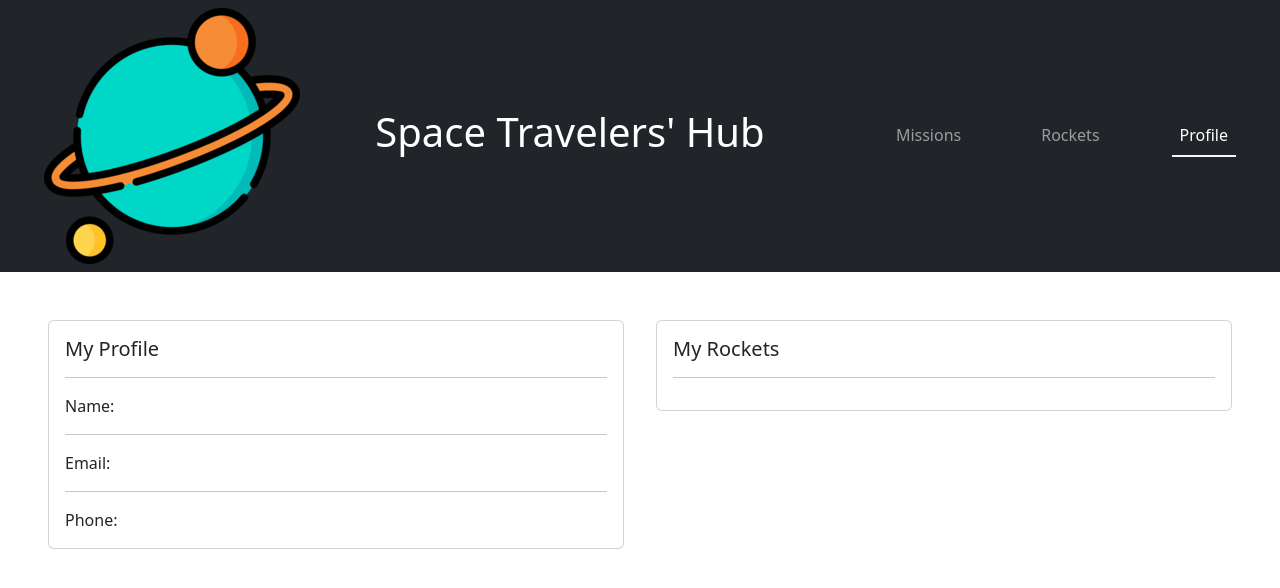
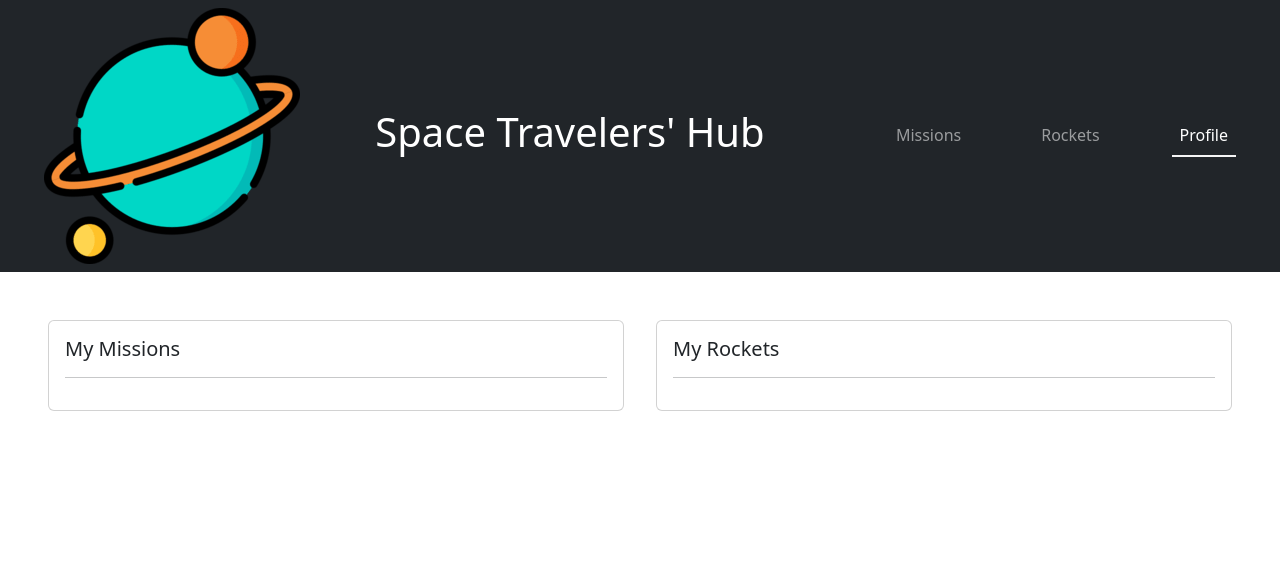
Before and after one commit to OmarMWarraich/Space-Travelers-Hub, a React (Create React App) app: page /profile in a window 1280 px wide. Shown: the top 588 px of the page. Built offline with nearby package versions, Linux system fonts and the light colour scheme.

Commit message:
feat: Implement missions action and badges

```diff
--- a/src/features/missions/Mission.js
+++ b/src/features/missions/Mission.js
@@ -2,24 +2,42 @@ import React, { useState } from 'react';
 import PropTypes from 'prop-types';
 import Badge from 'react-bootstrap/Badge';
 import Button from 'react-bootstrap/Button';
-/* eslint-disable-next-line */
-import styles from './Mission.module.css';
+import { useDispatch } from 'react-redux';
+import { joinMission, leaveMission } from './missionsSlice';
 
 const Mission = ({ mission }) => {
   const {
-    id, name, description,
+    id, name, description, reserved,
   } = mission;
+
+  const dispatch = useDispatch();
 
   const [member, setMember] = useState('NOT A MEMBER');
   const [join, setJoin] = useState('Join Mission');
   const [badgeClass, setBadgeClass] = useState('secondary');
   const [buttonClass, setButtonClass] = useState('outline-secondary');
 
-  const joinToggle = () => {
+  /* const joinToggle = () => {
     setMember(member === 'NOT A MEMBER' ? 'Active Member' : 'NOT A MEMBER');
     setJoin(join === 'Join Mission' ? 'Leave Mission' : 'Join Mission');
     setBadgeClass(member === 'NOT A MEMBER' ? 'primary' : 'secondary');
     setButtonClass(join === 'Leave Mission' ? 'outline-secondary' : 'outline-danger');
+  }; */
+
+  const joinToggle = (e) => {
+    if (reserved) {
+      dispatch(leaveMission(e.target.id));
+      setMember('NOT A MEMBER');
+      setJoin('Join Mission');
+      setBadgeClass('primary');
+      setButtonClass('outline-secondary');
+    } else {
+      dispatch(joinMission(e.target.id));
+      setMember('MEMBER');
+      setJoin('Leave Mission');
+      setBadgeClass('secondary');
+      setButtonClass('outline-danger');
+    }
   };
 
   return (
@@ -37,6 +55,7 @@ Mission.propTypes = {
     id: PropTypes.string.isRequired,
     name: PropTypes.string.isRequired,
     description: PropTypes.string.isRequired,
+    reserved: PropTypes.bool.isRequired,
   }).isRequired,
 };
 
--- a/src/features/missions/Missions.js
+++ b/src/features/missions/Missions.js
@@ -14,7 +14,7 @@ const Missions = () => {
   }, []);
 
   const missionsList = useSelector((state) => state.missions);
-  console.log(missionsList);
+  /* console.log(missionsList); */
 
   return (
     <div className={styles.container}>
--- a/src/features/missions/api.js
+++ b/src/features/missions/api.js
@@ -8,6 +8,7 @@ const fetchMissions = async () => {
     id: mission.mission_id,
     name: mission.mission_name,
     description: mission.description,
+    reserved: false,
   }));
 
   return missions;
--- a/src/features/missions/missionsSlice.js
+++ b/src/features/missions/missionsSlice.js
@@ -17,6 +17,16 @@ export const missionsSlice = createSlice({
   initialState,
   reducers: {
     rederMission: (state) => state,
+    joinMission: (state, action) => {
+      const index = state.findIndex((mission) => mission.id === action.payload);
+      /* eslint-disable-next-line no-param-reassign */
+      state[index].reserved = true;
+    },
+    leaveMission: (state, action) => {
+      const index = state.findIndex((mission) => mission.id === action.payload);
+      /* eslint-disable-next-line no-param-reassign */
+      state[index].reserved = false;
+    },
   },
   extraReducers: (builder) => {
     builder
@@ -28,6 +38,6 @@ export const missionsSlice = createSlice({
   },
 });
 
-export const { renderMission } = missionsSlice.actions;
+export const { renderMission, joinMission, leaveMission } = missionsSlice.actions;
 
 export default missionsSlice.reducer;
--- a/src/features/myProfile/MyProfile.js
+++ b/src/features/myProfile/MyProfile.js
@@ -5,6 +5,7 @@ import Card from './Card';
 
 const MyProfile = () => {
   const RocketsList = useSelector((state) => state.rockets);
+  const MissionsList = useSelector((state) => state.missions);
 
   return (
     <>
@@ -12,13 +13,10 @@ const MyProfile = () => {
         <div className="col-md-6">
           <div className="card">
             <div className="card-body">
-              <h5 className="card-title">My Profile</h5>
+              <h5 className="card-title">My Missions</h5>
               <hr />
-              <p className="card-text">Name: </p>
-              <hr />
-              <p className="card-text">Email: </p>
-              <hr />
-              <p className="card-text">Phone: </p>
+              {MissionsList.filter((mission) => mission.reserved).map((mission) => (
+                <Card key={mission.id} name={mission.name} />))}
             </div>
           </div>
         </div>
```
